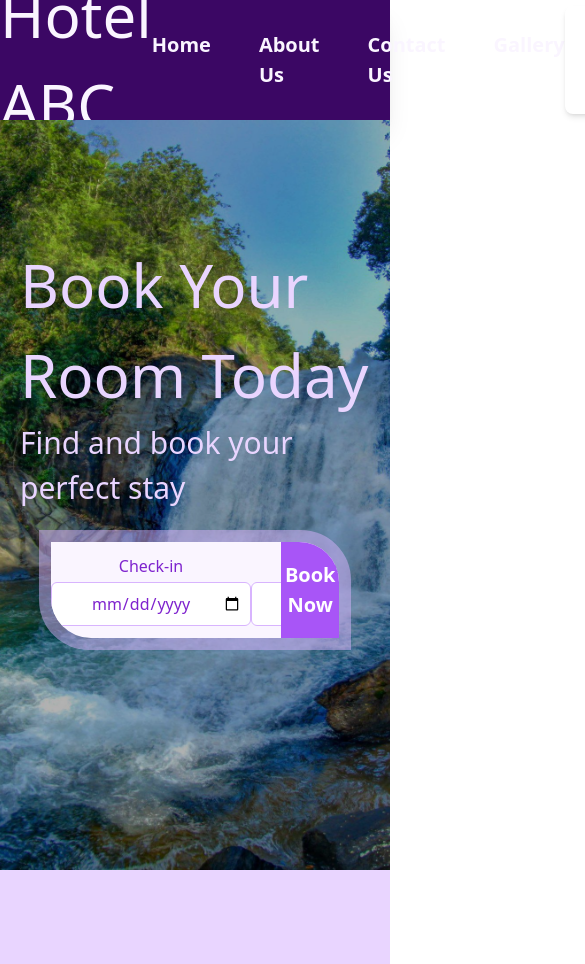
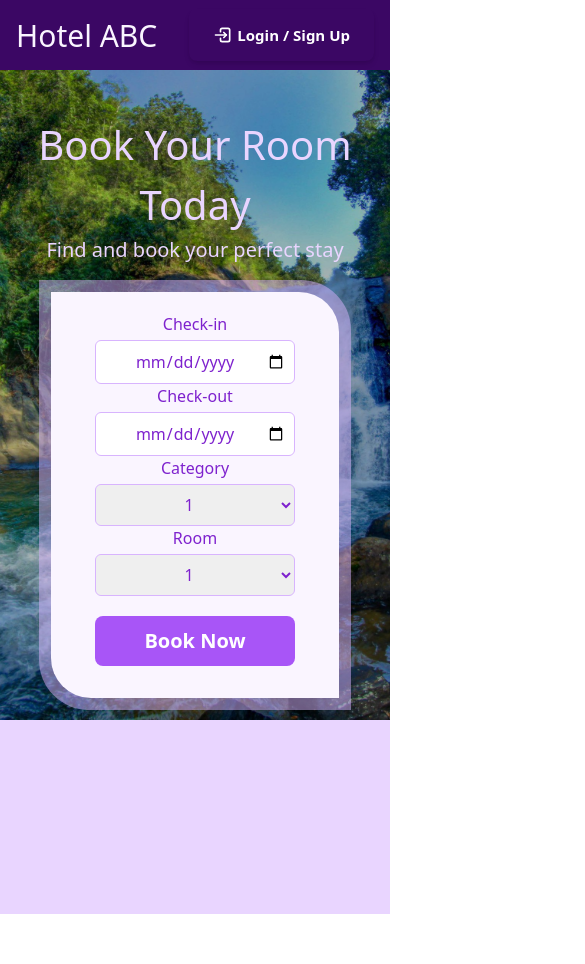
Before and after one commit to Dewruwan95/hotel-booking-frontend, a React (Vite) app: page / in a window 390 px wide. Shown: the top 964 px of the page, 585 px wide, since content can reach past the window. After the commit the page ends 914 px from the top, so only its background shows below. Built offline with nearby package versions, Linux system fonts and the light colour scheme; no server answers.

Commit message:
created header and home page hero booking section mobile responsive

```diff
--- a/src/components/clientHeader/Header.jsx
+++ b/src/components/clientHeader/Header.jsx
@@ -4,8 +4,8 @@ import UserHeaderProfile from "./UserHeaderProfile";
 function Header() {
   return (
     <div>
-      <header className=" w-full bg-purple-950 h-[120px] flex items-center justify-around shadow-xl">
-        <span className="text-[60px] text-purple-50">Hotel ABC</span>
+      <header className=" w-full bg-purple-950 h-[70px] flex items-center justify-around shadow-xl">
+        <span className="text-[30px] text-purple-50">Hotel ABC</span>
         <MenuList />
         <UserHeaderProfile />
       </header>
--- a/src/components/clientHeader/LogedInItems.jsx
+++ b/src/components/clientHeader/LogedInItems.jsx
@@ -19,12 +19,14 @@ function LogedInItems({ onLogout, user }) {
           onClick={() => setIsProfileClicked(!isProfileClicked)}
         >
           <div
-            className="w-[75px] h-[75px] rounded-full bg-cover bg-center border-4 border-white mr-5 hover:border-purple-300"
+            className="w-[50px] h-[50px] rounded-full bg-cover bg-center border-4 border-white mr-2 hover:border-purple-300"
             style={{ backgroundImage: `url(${user.image})` }}
           ></div>
 
-          <span>{user.firstName + " " + user.lastName}</span>
-          <TiArrowSortedDown className="text-[30px] ml-1" />
+          <span className="text-[15px]">
+            {user.firstName + " " + user.lastName}
+          </span>
+          <TiArrowSortedDown className="text-[20px] ml-1" />
         </button>
       </div>
       {isProfileClicked && (
--- a/src/components/clientHeader/LogedOutItems.jsx
+++ b/src/components/clientHeader/LogedOutItems.jsx
@@ -18,8 +18,8 @@ function LogedOutItems({ onLogin }) {
           setIsLoginClicked(true);
         }}
       >
-        <TbLogin2 className="text-[30px] mr-1" />
-        Login / Sign Up
+        <TbLogin2 className="text-[20px] mr-1" />
+        <div className="text-[15px]">Login / Sign Up</div>
       </button>
       {isLoginClicked && (
         <div>
--- a/src/components/clientHeader/MenuList.jsx
+++ b/src/components/clientHeader/MenuList.jsx
@@ -2,7 +2,7 @@ import MenuItem from "./MenuItem";
 
 function MenuList() {
   return (
-    <div className="flex space-x-12 ">
+    <div className="flex space-x-12 hidden">
       <MenuItem menuLink="/home" menuName="Home" />
       <MenuItem menuLink="/about " menuName="About Us" />
       <MenuItem menuLink="/contact" menuName="Contact Us" />
--- a/src/pages/clientPages/home/HomePage.jsx
+++ b/src/pages/clientPages/home/HomePage.jsx
@@ -10,7 +10,7 @@ function HomePage() {
       {/* main background */}
       <div className="w-[100%] h-[100vh] bg-purple-200 flex justify-center">
         {/* hero section */}
-        <div className="w-[100%] h-[750px] bg-purple-800 overflow-hidden">
+        <div className="w-[100%] h-[650px] bg-purple-800 overflow-hidden">
           {/* hero image */}
           <div
             className="h-full w-full bg-cover bg-center flex flex-col items-center"
@@ -19,26 +19,26 @@ function HomePage() {
             {/* background overlay */}
             <div className="h-full w-full bg-black bg-opacity-30">
               {/* hero text content */}
-              <div className="h-full w-full flex flex-col items-center mt-[100px]">
+              <div className="h-full w-full flex flex-col items-center mt-[30px]">
                 {/* heading text */}
-                <div className="p-[20px] flex flex-col items-center">
+                <div className="p-[15px] flex flex-col items-center">
                   {/* primary heading */}
-                  <h1 className="text-[60px] text-purple-200">
+                  <h1 className="text-[40px] text-purple-200 text-center">
                     Book Your Room Today
                   </h1>
                   {/* secondary heading */}
-                  <h2 className="text-[30px] text-purple-200">
+                  <h2 className="text-[20px] text-purple-200">
                     Find and book your perfect stay
                   </h2>
                 </div>
 
                 {/* booking placeholder */}
-                <div className="w-[80%] h-[120px] p-[12px] flex justify-center items-center bg-purple-300 bg-opacity-50 rounded-bl-[50px] rounded-tr-[50px] ">
-                  <div className="w-full h-full  bg-purple-50 rounded-bl-[40px] rounded-tr-[40px] flex items-center justify-center overflow-hidden">
+                <div className="w-[80%] h-[430px] p-[12px] flex flex-col justify-center items-center bg-purple-300 bg-opacity-50 rounded-bl-[50px] rounded-tr-[50px] ">
+                  <div className="w-full h-full  bg-purple-50 rounded-bl-[40px] rounded-tr-[40px] flex flex-col items-center justify-center overflow-hidden">
                     {/* left side placeholder */}
-                    <div className="h-[100%] w-[80%] flex items-center justify-around ">
+                    <div className="h-[100%] w-[80%] flex flex-col items-center justify-around ">
                       {/* check-in date input */}
-                      <div className="flex flex-col items-center">
+                      <div className="flex flex-col items-center mt-5">
                         <label className="text-purple-700 text-md mb-1">
                           Check-in
                         </label>
@@ -103,8 +103,8 @@ function HomePage() {
                     {/* right side placeholder */}
                     <div className="h-[100%] w-[20%]">
                       {/* booking button */}
-                      <div className="h-full w-full">
-                        <button className="w-full h-full text-[20px] bg-purple-500 text-white font-semibold  hover:bg-purple-600 focus:outline-none focus:ring-2 focus:ring-purple-700">
+                      <div className="h-full w-full flex flex-col items-center">
+                        <button className="w-[200px] rounded-lg mt-5 h-[50px] text-[20px] bg-purple-500 text-white font-semibold  hover:bg-purple-600 focus:outline-none focus:ring-2 focus:ring-purple-700">
                           Book Now
                         </button>
                       </div>
```
